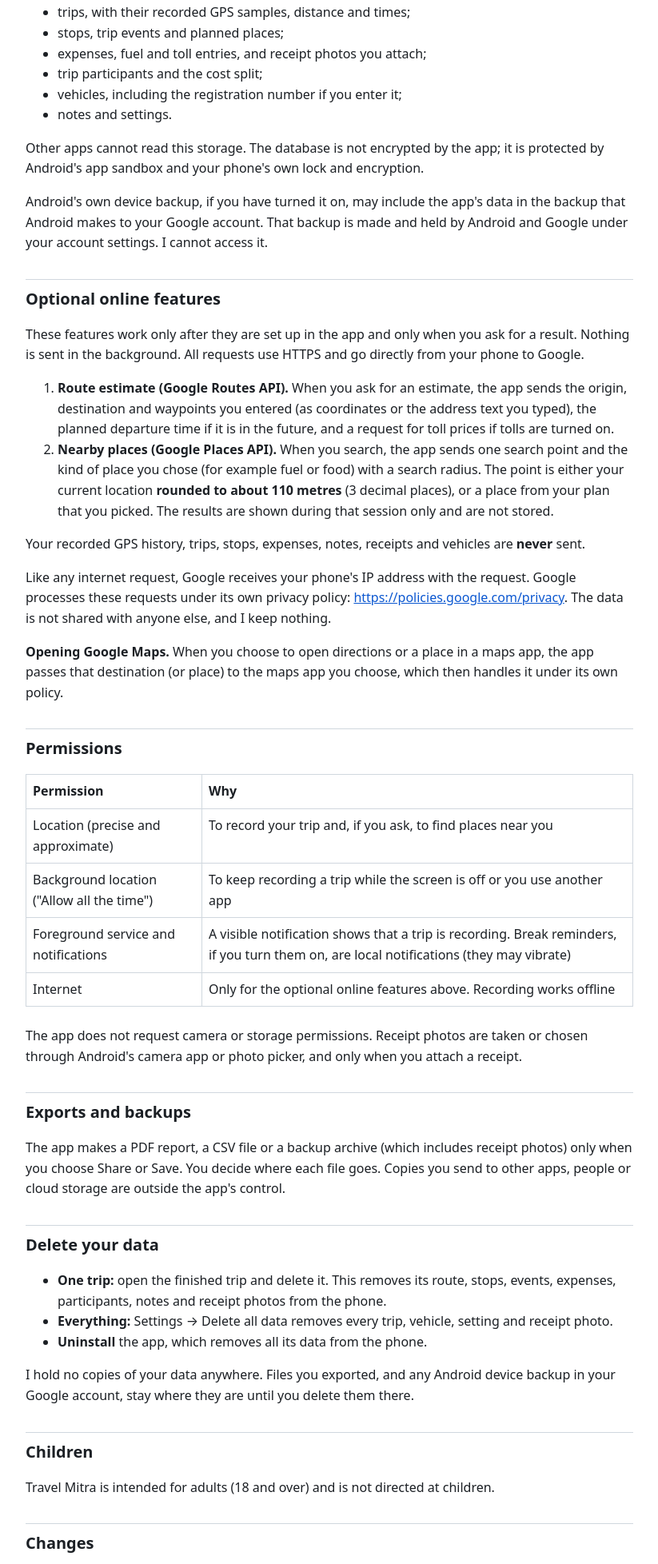
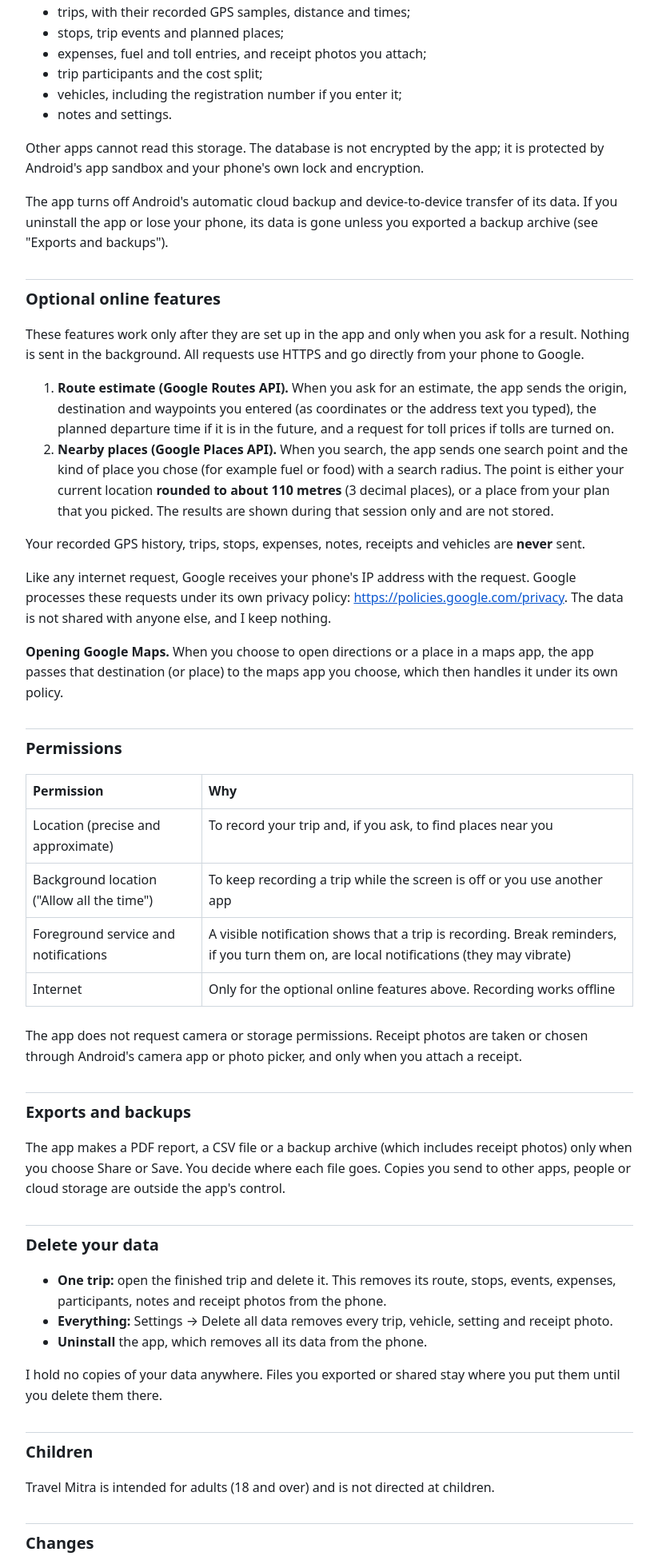
Before and after one commit to imskylab/imskylab.github.io, a plain HTML site: page travel-mitra/privacy/index.html in a window 1280 px wide. Shown: the part 513-2469 px from the top of the page at 80% size, without its empty margins (228-1051 px from the left). Drawn offline with Linux system fonts and the light colour scheme.

Commit message:
Travel Mitra privacy policy: Android Auto Backup is off; data loss on uninstall without an exported archive

```diff
--- a/travel-mitra/privacy/index.html
+++ b/travel-mitra/privacy/index.html
@@ -44,7 +44,7 @@
 <li>notes and settings.</li>
 </ul>
 <p>Other apps cannot read this storage. The database is not encrypted by the app; it is protected by Android's app sandbox and your phone's own lock and encryption.</p>
-<p>Android's own device backup, if you have turned it on, may include the app's data in the backup that Android makes to your Google account. That backup is made and held by Android and Google under your account settings. I cannot access it.</p>
+<p>The app turns off Android's automatic cloud backup and device-to-device transfer of its data. If you uninstall the app or lose your phone, its data is gone unless you exported a backup archive (see "Exports and backups").</p>
 <h2>Optional online features</h2>
 <p>These features work only after they are set up in the app and only when you ask for a result. Nothing is sent in the background. All requests use HTTPS and go directly from your phone to Google.</p>
 <ol>
@@ -70,7 +70,7 @@
 <li><strong>Everything:</strong> Settings → Delete all data removes every trip, vehicle, setting and receipt photo.</li>
 <li><strong>Uninstall</strong> the app, which removes all its data from the phone.</li>
 </ul>
-<p>I hold no copies of your data anywhere. Files you exported, and any Android device backup in your Google account, stay where they are until you delete them there.</p>
+<p>I hold no copies of your data anywhere. Files you exported or shared stay where you put them until you delete them there.</p>
 <h2>Children</h2>
 <p>Travel Mitra is intended for adults (18 and over) and is not directed at children.</p>
 <h2>Changes</h2>
```
